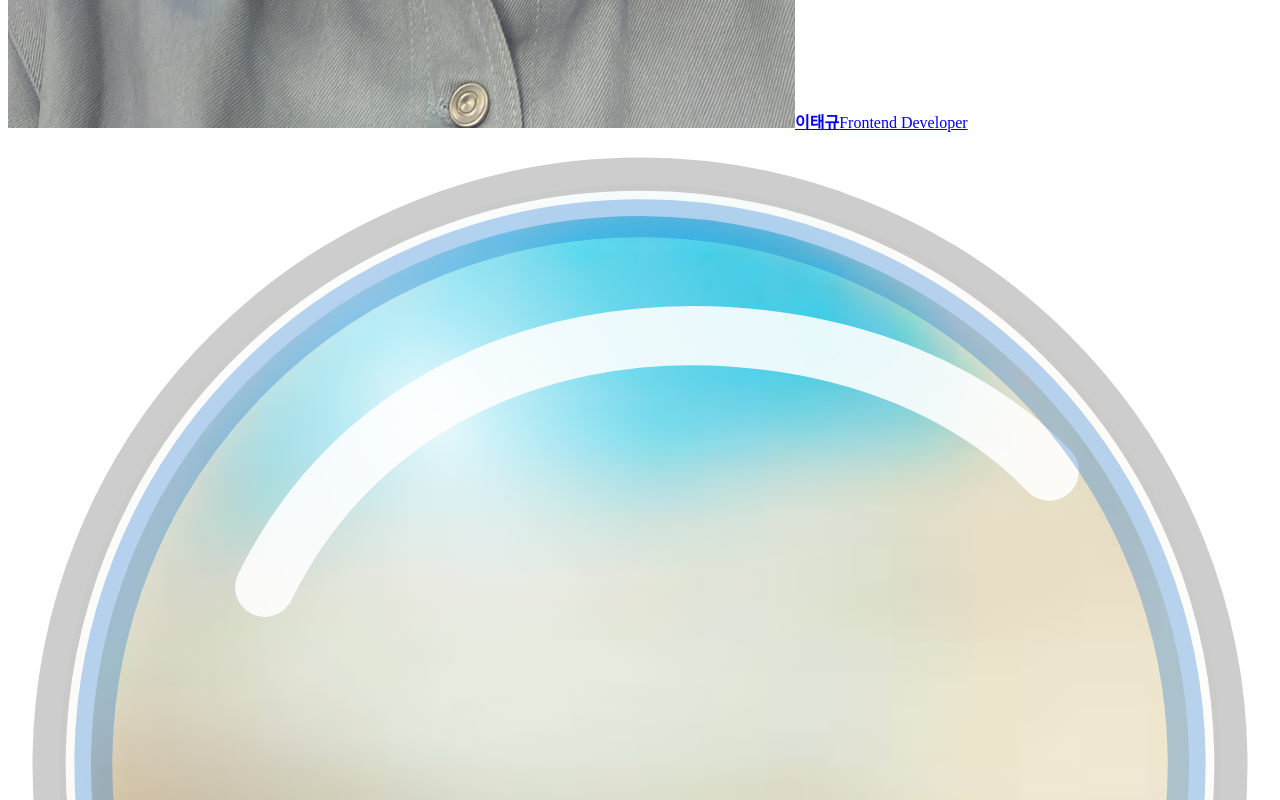
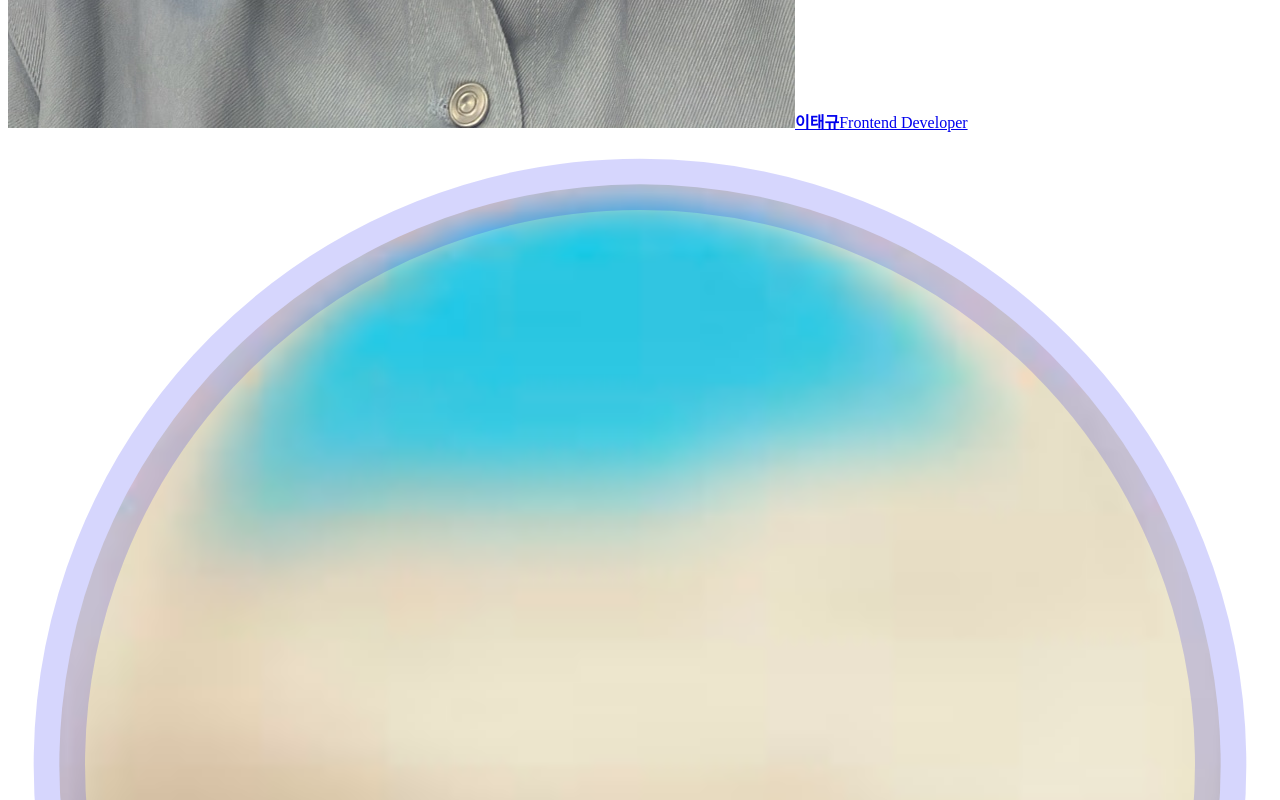
Before and after one commit to postmelee/portfolio, a React (Vite) app: page / in a window 1280 px wide. Shown: the part 1280-2080 px from the top of the page. Built offline with nearby package versions, Linux system fonts and the light colour scheme; the HTML template or start-up script is replaced by a standard one.

Commit message:
Revert "Enhance Liquid Portfolio glass icon"
This reverts commit 825dbf251434265225477c24e371154b66637d8a.

```diff
--- a/src/components/icons.tsx
+++ b/src/components/icons.tsx
@@ -39,9 +39,7 @@ export function LiquidPortfolioIcon({
   strokeWidth: _strokeWidth,
   ...props
 }: SVGProps<SVGSVGElement> & { strokeWidth?: number }) {
-  const id = useId().replace(/:/g, '')
-  const clipPathId = `${id}-liquid-portfolio-icon-clip`
-  const radialGradientId = `${id}-liquid-portfolio-icon-glow`
+  const clipPathId = `${useId().replace(/:/g, '')}-liquid-portfolio-icon-clip`
 
   return (
     <svg
@@ -54,18 +52,6 @@ export function LiquidPortfolioIcon({
         <clipPath id={clipPathId}>
           <circle cx="8" cy="8" r="7.35" />
         </clipPath>
-        <radialGradient
-          id={radialGradientId}
-          cx="0"
-          cy="0"
-          r="1"
-          gradientTransform="translate(5.4 3.6) rotate(58) scale(8.6 6.4)"
-          gradientUnits="userSpaceOnUse"
-        >
-          <stop stopColor="#FFFFFF" stopOpacity="0.9" />
-          <stop offset="0.42" stopColor="#DFF7FF" stopOpacity="0.34" />
-          <stop offset="1" stopColor="#63D8FF" stopOpacity="0" />
-        </radialGradient>
       </defs>
       <image
         clipPath={`url(#${clipPathId})`}
@@ -75,49 +61,12 @@ export function LiquidPortfolioIcon({
         width="16"
       />
       <circle
-        clipPath={`url(#${clipPathId})`}
-        cx="8"
-        cy="8"
-        fill={`url(#${radialGradientId})`}
-        r="7.35"
-      />
-      <path
-        d="M3.25 5.75C4.35 3.5 6.65 2.42 9.15 2.58C10.72 2.68 12.18 3.24 13.18 4.28"
-        stroke="#FFFFFF"
-        strokeLinecap="round"
-        strokeOpacity="0.88"
-        strokeWidth="0.75"
-      />
-      <path
-        d="M3.62 11.3C5.36 12.52 8.6 12.77 11.86 10.96"
-        stroke="#0066CC"
-        strokeLinecap="round"
-        strokeOpacity="0.34"
-        strokeWidth="0.64"
-      />
-      <circle
         cx="8"
         cy="8"
         r="7.35"
-        stroke="#FFFFFF"
-        strokeOpacity="0.88"
-        strokeWidth="0.8"
-      />
-      <circle
-        cx="8"
-        cy="8"
-        r="6.92"
-        stroke="#0066CC"
-        strokeOpacity="0.28"
-        strokeWidth="0.48"
-      />
-      <circle
-        cx="8"
-        cy="8"
-        r="7.48"
-        stroke="#1D1D1F"
-        strokeOpacity="0.22"
-        strokeWidth="0.42"
+        stroke="currentColor"
+        strokeOpacity="0.16"
+        strokeWidth="0.65"
       />
     </svg>
   )
```
